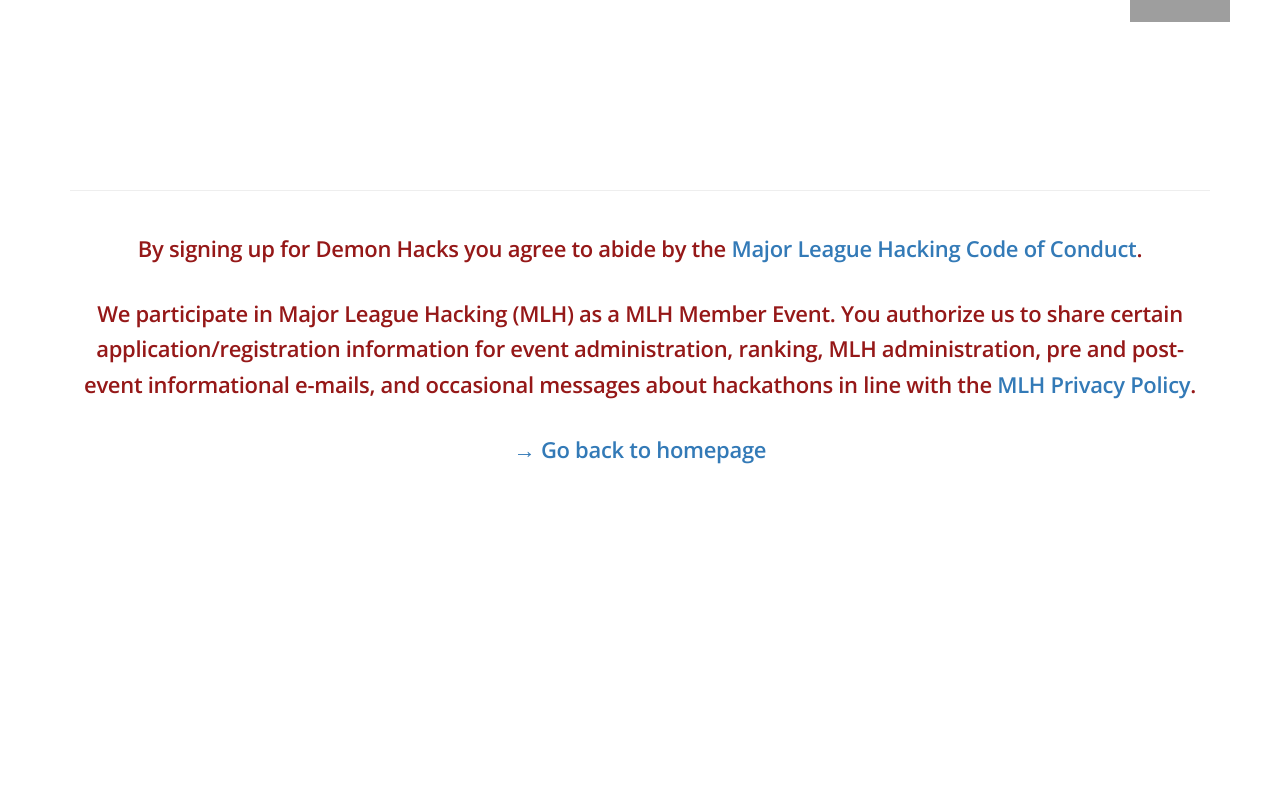
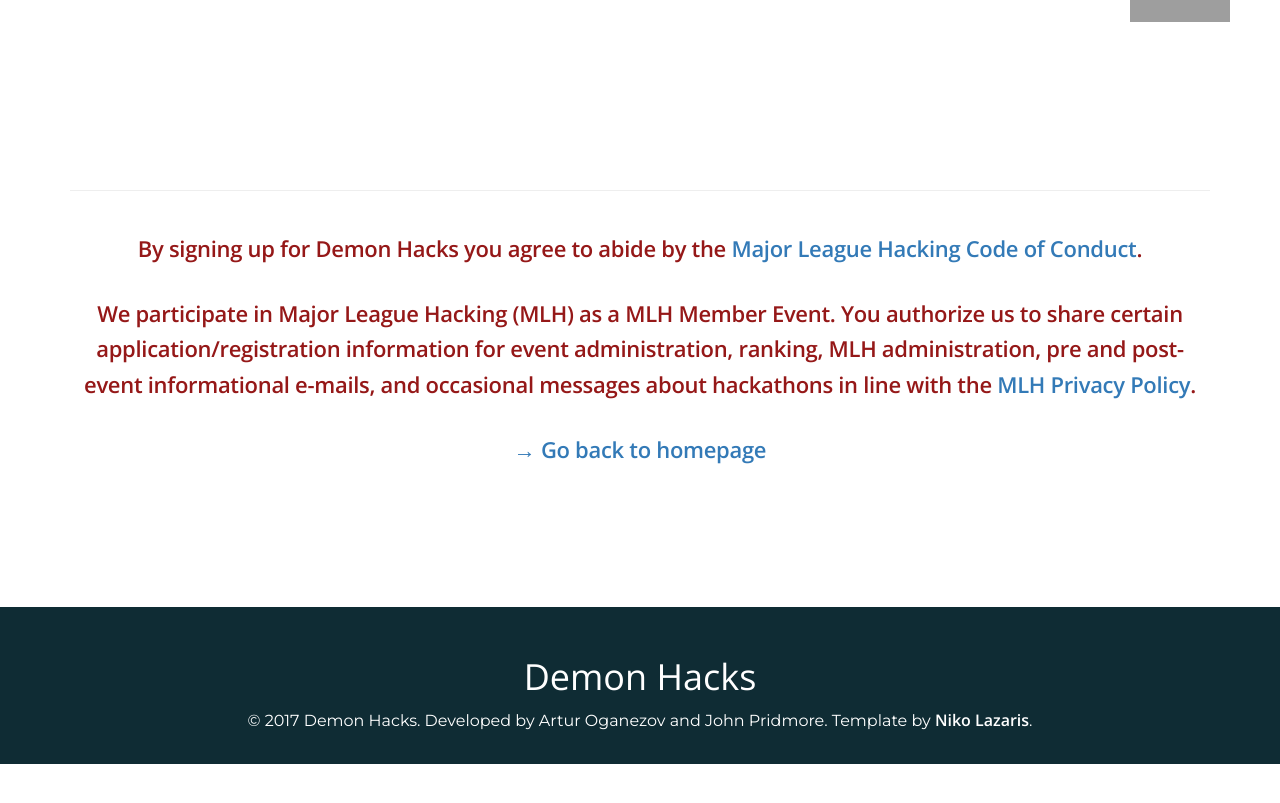
Before and after one commit to aoganezo/demonhacksTemp, a Jekyll site: the page built from success.html, in a window 1280 px wide. Shown: the top 803 px of the page. Built offline with Jekyll 4.4.1, drawn with Linux system fonts in a browser that asks for light colours; nearby versions of some CDN libraries; grey boxes are pictures that could not be loaded.

Commit message:
changed footer background color

```diff
--- a/css/original.css
+++ b/css/original.css
@@ -301,7 +301,7 @@
  */
 
 .footer {
-  /*background-color: #F5699C;*/
+  background-color: #0F2C34;
   color: #fff;
   padding: 30px 0;
 }
```
